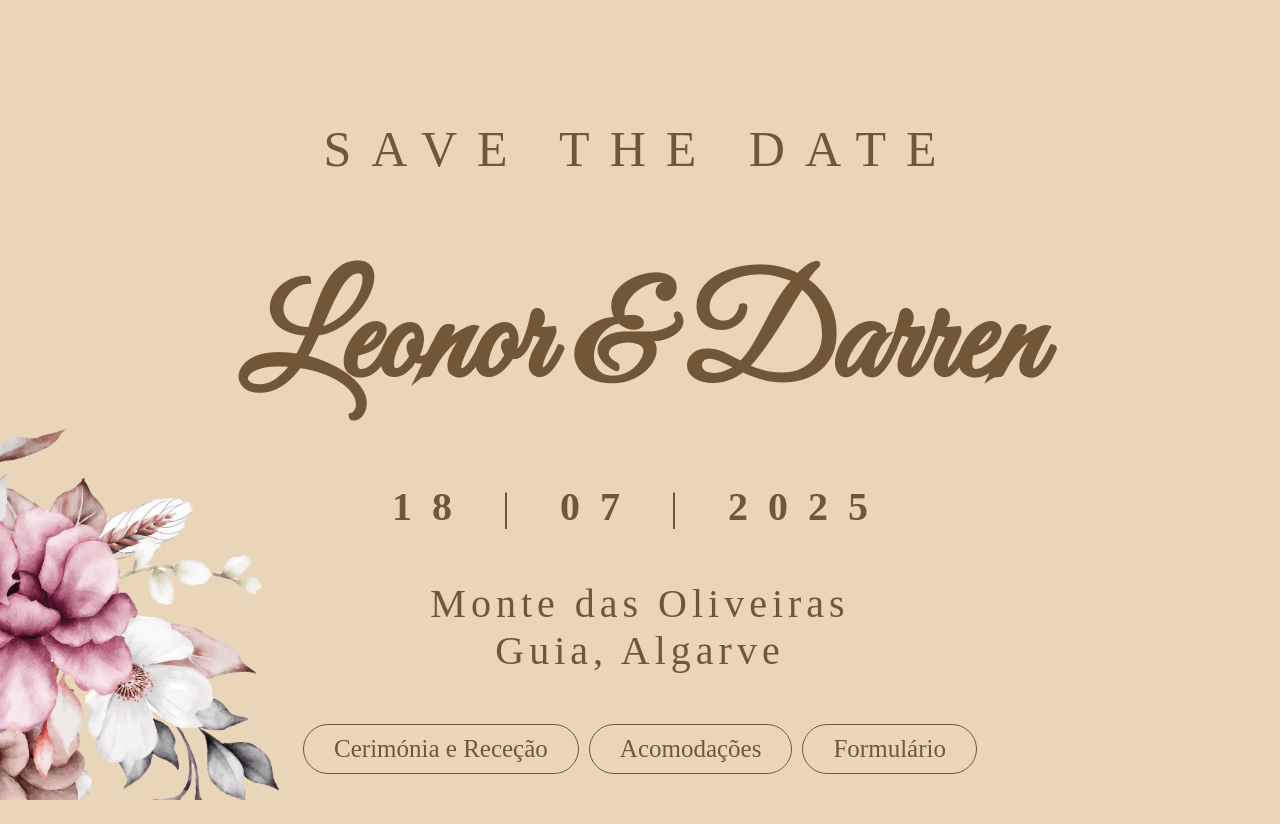
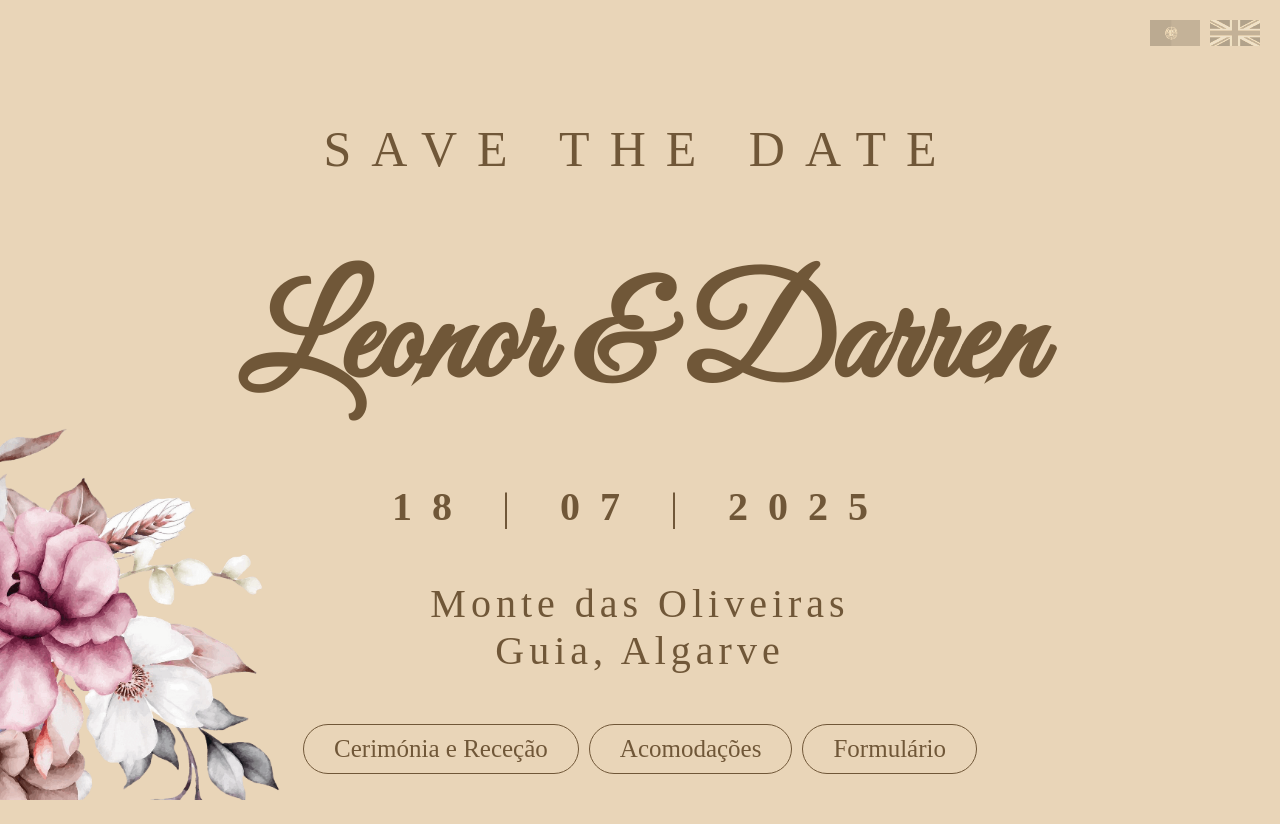
Before and after one commit to j-pcgoncalves/casamento, a React (Vite) app: page / in a window 1280 px wide. Built offline with nearby package versions, Linux system fonts and the light colour scheme; a web font is replaced by a local one.

Commit message:
style home, add flags to change language

```diff
--- a/src/home/Home.component.tsx
+++ b/src/home/Home.component.tsx
@@ -1,10 +1,17 @@
 import { NavLink } from "react-router-dom";
 
+import ptFlag from "/pt_flag.jpg";
+import ukFlag from "/uk_flag.jpg";
 import "./Home.style.css";
 
 const Home = () => {
     return (
         <div className="home-container">
+            <div className="flags-container">
+                <img className="flag" src={ptFlag} alt="Portuguese Flag" />
+                <img className="flag" src={ukFlag} alt="English Flag" />
+            </div>
+
             <p className="home-top">SAVE THE DATE</p>
             <p className="home-title">Leonor & Darren</p>
             <p className="home-date"><b>18</b> | <b>07</b> | <b>2025</b></p>
--- a/src/home/Home.style.css
+++ b/src/home/Home.style.css
@@ -53,6 +53,33 @@
     border: 1px solid var(--text-primary-color);
     border-radius: 30px;
     padding: 10px 30px;
+    transition: all 0.2s ease-in-out;
+}
+
+.btn-link:hover {
+    background-color: var(--text-primary-color);
+    color: var(--bg-primary-color);
+    transition: all 0.2s ease-in-out;
+}
+
+.flags-container {
+    position: fixed;
+    top: 20px;
+    right: 20px;
+    display: flex;
+    gap: 10px;
+}
+
+.flag {
+    width: 50px;
+    cursor: pointer;
+    filter: opacity(0.3) sepia(1);
+    transition: all 0.2s ease-in-out;
+}
+
+.flag:hover {
+    filter: none;
+    transition: all 0.2s ease-in-out;
 }
 
 @media only screen and (max-width: 550px) {
```
Also changed, not shown: public/pt_flag.jpg (added), public/uk_flag.jpg (added).
